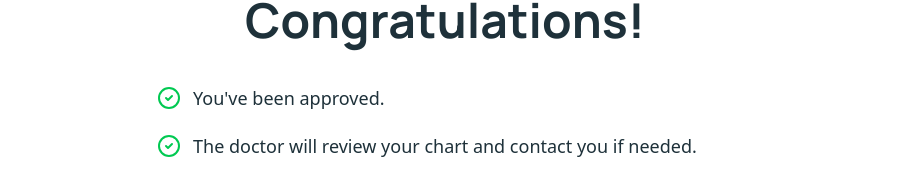
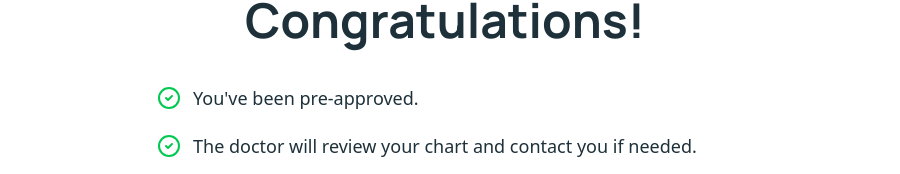
Before and after one commit to chasef07/odn, a Next.js app: page /approved in a window 1280 px wide. Shown: the part 116-290 px from the top of the page, without its empty margins (195-1095 px from the left). Built offline with nearby package versions, Linux system fonts and the light colour scheme; no server answers.

Commit message:
fix(intake): clarify pre-approval on congratulations page

```diff
--- a/src/app/approved/page.tsx
+++ b/src/app/approved/page.tsx
@@ -22,7 +22,7 @@ export default function ApprovedPage() {
           <div className="mx-auto mb-10 max-w-xl space-y-5 text-left">
             <div className="flex items-start gap-3">
               <CheckCircle2 className="mt-0.5 h-6 w-6 shrink-0 text-green-500" />
-              <p className="text-foreground text-lg">You&apos;ve been approved.</p>
+              <p className="text-foreground text-lg">You&apos;ve been pre-approved.</p>
             </div>
 
             <div className="flex items-start gap-3">
--- a/src/locales/es.ts
+++ b/src/locales/es.ts
@@ -977,7 +977,7 @@ export const spanishTranslations: Record<string, string> = {
   "You'll receive a confirmation email within the next few minutes":
     'Recibirá un correo de confirmación en los próximos minutos',
   "You're in the right place.": 'Está en el lugar indicado.',
-  "You've been approved.": 'Su solicitud ha sido aprobada.',
+  "You've been pre-approved.": 'Su solicitud ha sido preaprobada.',
   'Your Contributions are not false, inaccurate, or misleading.':
     'Sus contribuciones no son falsas, inexactas o engañosas.',
   'Your Contributions are not obscene, lewd, or otherwise objectionable.':
```
